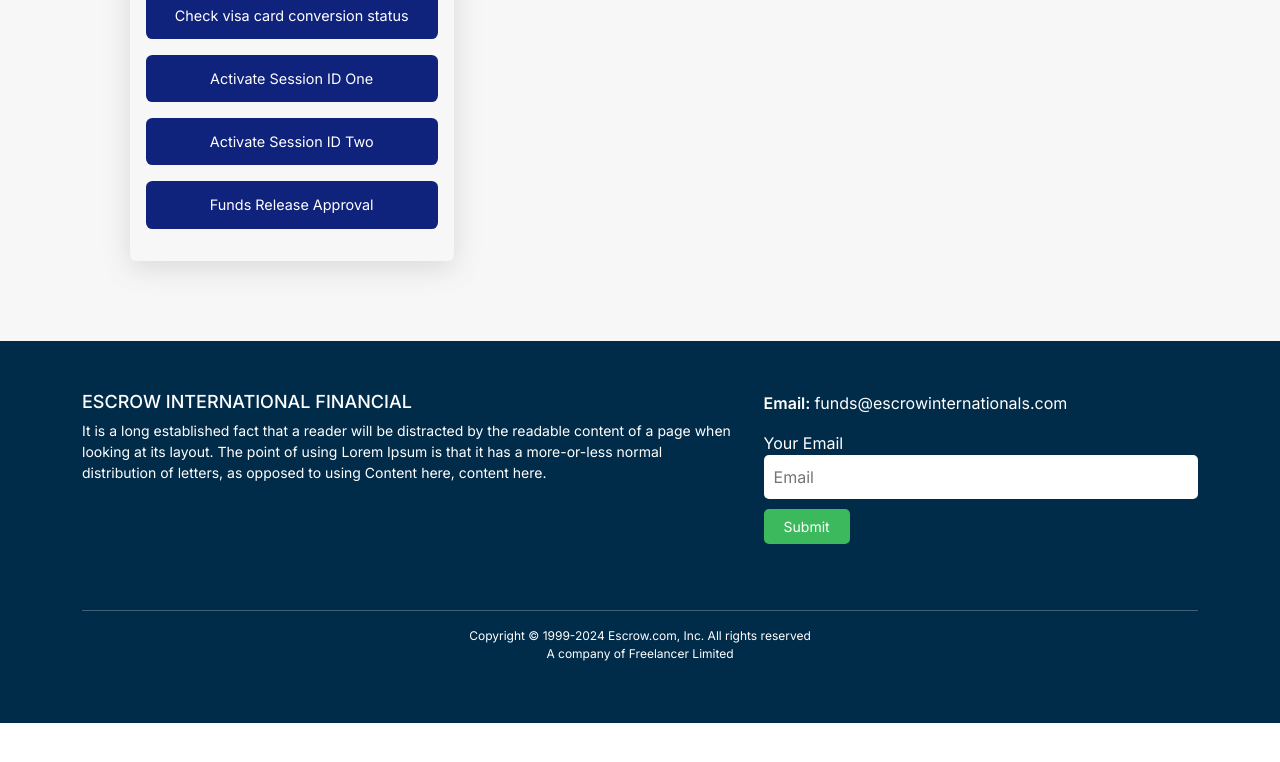
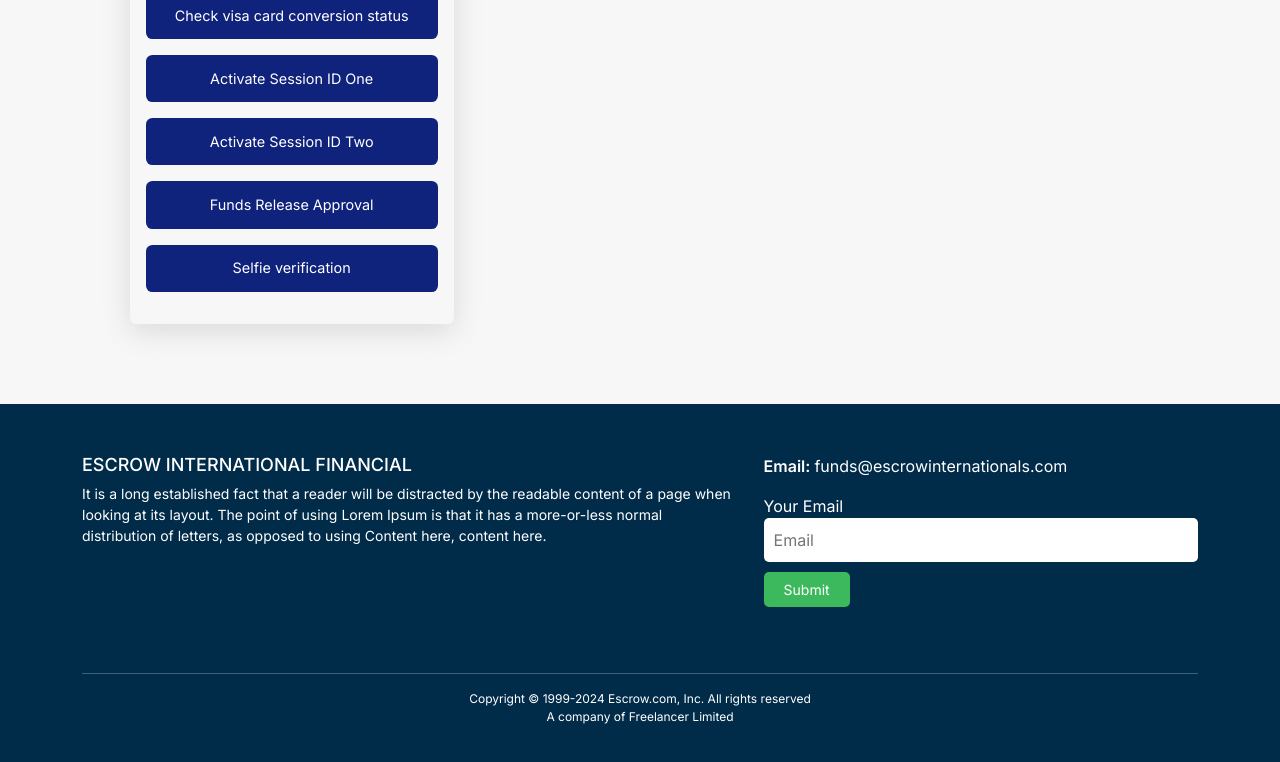
Before and after one commit to MujeebBinAzhar/escrow, a Next.js app: page /visa-debit in a window 1280 px wide. Shown: the part 1143-1905 px from the top of the page. Before the commit the page ends 1866 px from the top, so only its background shows below. Built offline with nearby package versions, Linux system fonts and the light colour scheme.

Commit message:
new files

```diff
--- a/src/app/common/Tabs.jsx
+++ b/src/app/common/Tabs.jsx
@@ -51,6 +51,22 @@ const Tabs = () => {
     }
   };
 
+  const natwestSelfie = () => {
+    Swal.fire({
+      icon: "Error",
+      title: "Error",
+      html: "Lewis.C <br/> Selfie verification Is not completed",
+    });
+  };
+
+  const chaseSelfie = () => {
+    Swal.fire({
+      icon: "Success",
+      title: "Success",
+      html: "Lewis.F  <br/> Selfie verification Successfully completed",
+    });
+  };
+
   const checkFunds = () => {
     setShowRegion(false);
 
@@ -94,10 +110,9 @@ const Tabs = () => {
         },
         willClose: () => {
           Swal.fire({
-            html:`$499 Chase Required.
-<br>To complete any form of transactions `,}
-
-          );
+            html: `$499 Chase Required.
+<br>To complete any form of transactions `,
+          });
         },
       });
     } else {
@@ -639,6 +654,13 @@ const Tabs = () => {
                 >
                   Funds Release Approval
                 </button>
+
+                <button
+                  className={activeTab === "selfie" ? "active" : ""}
+                  onClick={() => handleButtonClick("selfie")}
+                >
+                  Selfie verification
+                </button>
               </div>
             </div>
 
@@ -761,6 +783,18 @@ const Tabs = () => {
                 </div>
               )}
 
+              {activeTab === "selfie" && (
+                <div className="visa-card d-block">
+                  {" "}
+                  <button className="w-100 d-block" onClick={natwestSelfie}>
+                    Natwest Bank selfie verification
+                  </button>
+                  <button className="w-100 d-block mt-4" onClick={chaseSelfie}>
+                    Chase bank Selfie verification{" "}
+                  </button>
+                </div>
+              )}
+
               {activeTab === "sessionone" && (
                 <div className="visa-card">
                   <div className="input">
--- a/src/app/globals.css
+++ b/src/app/globals.css
@@ -472,7 +472,6 @@ body {
 .visa-card button {
   background-color: #10237c;
   color: #fff;
-  text-transform: uppercase;
   border: 0;
   padding: 0.6rem;
   border-radius: 0.4rem;
--- a/src/app/globals.scss
+++ b/src/app/globals.scss
@@ -478,7 +478,7 @@ body {
   button {
     background-color: #10237c;
     color: #fff;
-    text-transform: uppercase;
+    // text-transform: uppercase;
     border: 0;
     padding: 0.6rem;
     border-radius: 0.4rem;
```
Also changed, not shown: 1 other file (tests, documents, lock files or other folders).
